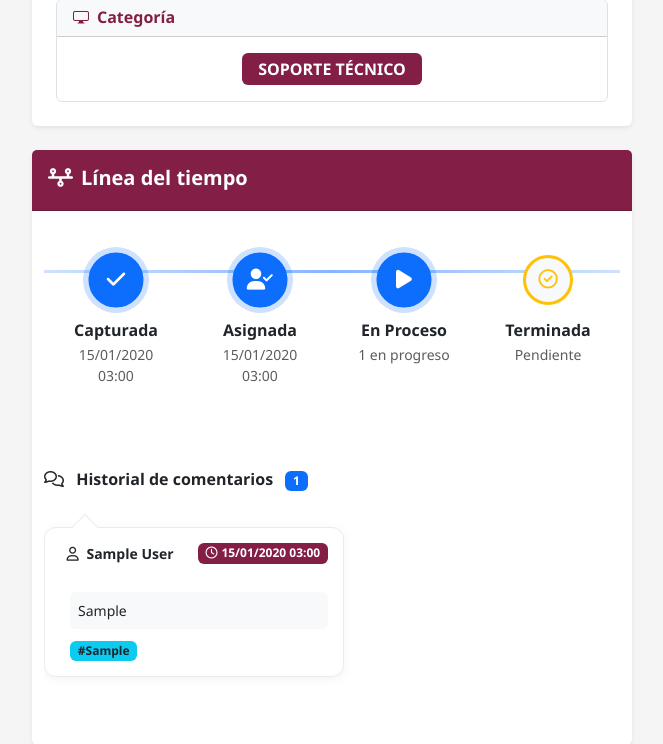
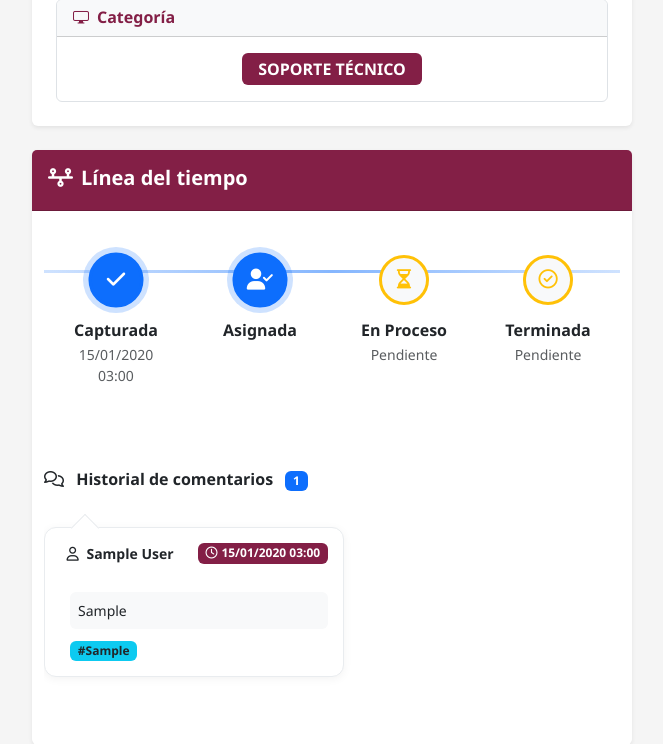
Before and after one commit to hectoru2001/helpdesk, a Django app: page /ordenes/detalles/1/ in a window 1280 px wide. Shown: the part 1248-1992 px from the top of the page, without its empty margins (292-955 px from the left). Run offline with Django 5.2, Linux system fonts and the light colour scheme; a user stored in the database is signed in; tables that the repository leaves empty hold one stand-in row (values such as "Sample post"); some libraries are stand-ins or nearby versions.

Commit message:
Fix procesar orden

```diff
--- a/apps/ordenes/templates/detalle_orden.html
+++ b/apps/ordenes/templates/detalle_orden.html
@@ -288,8 +288,7 @@
                         </h2>
                     </div>
                 </div>
-
-                <div class="container-fluid py-4">
+                <div class="container-fluid py-4 disabled">
                     <!-- Timeline principal de estados -->
                     <div class="row mb-5">
                         <div class="col-12">
@@ -297,23 +296,23 @@
                                 <!-- Paso 1: Capturada -->
                                 <div class="timeline-step">
                                     <div class="timeline-content">
-                                        <div class="inner-circle {% if orden.fecha_captura %}active{% endif %}">
-                                            {% if orden.fecha_captura %}
-                                                <i class="fa-solid fa-check text-white"></i>
-                                            {% else %}
-                                                <i class="fa-regular fa-circle bg-primario"></i>
-                                            {% endif %}
+                                        <div class="inner-circle {% if orden.estatus == 'C' or orden.estatus == 'A' or orden.estatus == 'E' or orden.estatus == 'T' %}active{% endif %}">
+                                            <i class="fa-solid fa-check text-white"></i>
                                         </div>
+
                                         <p class="h6 mt-3 mb-1 fw-bold">Capturada</p>
+
                                         {% if orden.fecha_captura %}
                                             <p class="text-muted small mb-0">{{ orden.fecha_captura|date:"d/m/Y" }}</p>
                                             <p class="text-muted small">{{ orden.fecha_captura|date:"H:i" }}</p>
                                         {% else %}
                                             <p class="text-muted small">Pendiente</p>
                                         {% endif %}
+
                                         {% if orden.capturado_por %}
                                             <span class="badge bg-light text-dark mt-1 small">
-                                                <i class="fa-regular fa-user me-1"></i>{{ orden.capturado_por.get_full_name|default:orden.capturado_por.username }}
+                                                <i class="fa-regular fa-user me-1"></i>
+                                                {{ orden.capturado_por.get_full_name|default:orden.capturado_por.username }}
                                             </span>
                                         {% endif %}
                                     </div>
@@ -322,19 +321,21 @@
                                 <!-- Paso 2: Asignada -->
                                 <div class="timeline-step">
                                     <div class="timeline-content">
-                                        <div class="inner-circle {% if orden.usuarios_orden.exists %}active{% else %}pending{% endif %}">
-                                            {% if orden.usuarios_orden.exists %}
+                                        <div class="inner-circle {% if orden.estatus == 'A' or orden.estatus == 'E' or orden.estatus == 'T' %}active{% else %}pending{% endif %}">
+                                            {% if orden.estatus == 'A' or orden.estatus == 'E' or orden.estatus == 'T' %}
                                                 <i class="fa-solid fa-user-check text-white"></i>
                                             {% else %}
                                                 <i class="fa-regular fa-clock"></i>
                                             {% endif %}
                                         </div>
+
                                         <p class="h6 mt-3 mb-1 fw-bold">Asignada</p>
-                                        {% if orden.usuarios_orden.exists %}
-                                            {% with primera_asignacion=orden.usuarios_orden.all|dictsort:"fecha_asigna"|first %}
-                                                <p class="text-muted small mb-0">{{ primera_asignacion.fecha_asigna|date:"d/m/Y" }}</p>
-                                                <p class="text-muted small">{{ primera_asignacion.fecha_asigna|date:"H:i" }}</p>
-                                            {% endwith %}
+
+                                        {% if orden.estatus == 'A' or orden.estatus == 'E' or orden.estatus == 'T' %}
+                                            {% if orden.fecha_asignacion %}
+                                                <p class="text-muted small mb-0">{{ orden.fecha_asignacion|date:"d/m/Y" }}</p>
+                                                <p class="text-muted small">{{ orden.fecha_asignacion|date:"H:i" }}</p>
+                                            {% endif %}
                                         {% else %}
                                             <p class="text-muted small">Pendiente</p>
                                         {% endif %}
@@ -344,21 +345,24 @@
                                 <!-- Paso 3: En Proceso -->
                                 <div class="timeline-step">
                                     <div class="timeline-content">
-                                        <div class="inner-circle {% if orden.usuarios_orden.filter|dictsort:"inicia"|first %}active{% elif orden.estatus == 'E' %}active{% else %}pending{% endif %}">
-                                            {% if orden.usuarios_orden.filter|dictsort:"inicia"|first %}
+                                        <div class="inner-circle {% if orden.estatus == 'E' or orden.estatus == 'T' %}active{% else %}pending{% endif %}">
+                                            {% if orden.estatus == 'E' or orden.estatus == 'T' %}
                                                 <i class="fa-solid fa-play text-white"></i>
                                             {% else %}
                                                 <i class="fa-regular fa-hourglass-half"></i>
                                             {% endif %}
                                         </div>
+
                                         <p class="h6 mt-3 mb-1 fw-bold">En Proceso</p>
-                                        {% with usuarios_en_proceso=orden.usuarios_orden.all %}
-                                            {% if usuarios_en_proceso %}
-                                                <p class="text-muted small">{{ usuarios_en_proceso.count }} en progreso</p>
-                                            {% else %}
-                                                <p class="text-muted small">Sin iniciar</p>
+
+                                        {% if orden.estatus == 'E' or orden.estatus == 'T' %}
+                                            {% if orden.fecha_inicio %}
+                                                <p class="text-muted small mb-0">{{ orden.fecha_inicio|date:"d/m/Y" }}</p>
+                                                <p class="text-muted small">{{ orden.fecha_inicio|date:"H:i" }}</p>
                                             {% endif %}
-                                        {% endwith %}
+                                        {% else %}
+                                            <p class="text-muted small">Pendiente</p>
+                                        {% endif %}
                                     </div>
                                 </div>
 
@@ -372,12 +376,14 @@
                                                 <i class="fa-regular fa-circle-check"></i>
                                             {% endif %}
                                         </div>
+
                                         <p class="h6 mt-3 mb-1 fw-bold">Terminada</p>
+
                                         {% if orden.estatus == 'T' %}
-                                            {% with ultima_terminacion=orden.usuarios_orden.all|dictsort:"termina"|last %}
-                                                <p class="text-muted small mb-0">{{ ultima_terminacion.termina|date:"d/m/Y" }}</p>
-                                                <p class="text-muted small">{{ ultima_terminacion.termina|date:"H:i" }}</p>
-                                            {% endwith %}
+                                            {% if orden.fecha_termino %}
+                                                <p class="text-muted small mb-0">{{ orden.fecha_termino|date:"d/m/Y" }}</p>
+                                                <p class="text-muted small">{{ orden.fecha_termino|date:"H:i" }}</p>
+                                            {% endif %}
                                         {% else %}
                                             <p class="text-muted small">Pendiente</p>
                                         {% endif %}
--- a/apps/ordenes/utils.py
+++ b/apps/ordenes/utils.py
@@ -60,7 +60,7 @@ WORKING_DAYS = [0, 1, 2, 3, 4]
 # ==============================
 
 TIEMPOS = {
-    'soporte_tecnico': {
+    'soporte_técnico': {
         'inmediata': 120,
         'urgente': 240,
         'normal': 1440,
```
